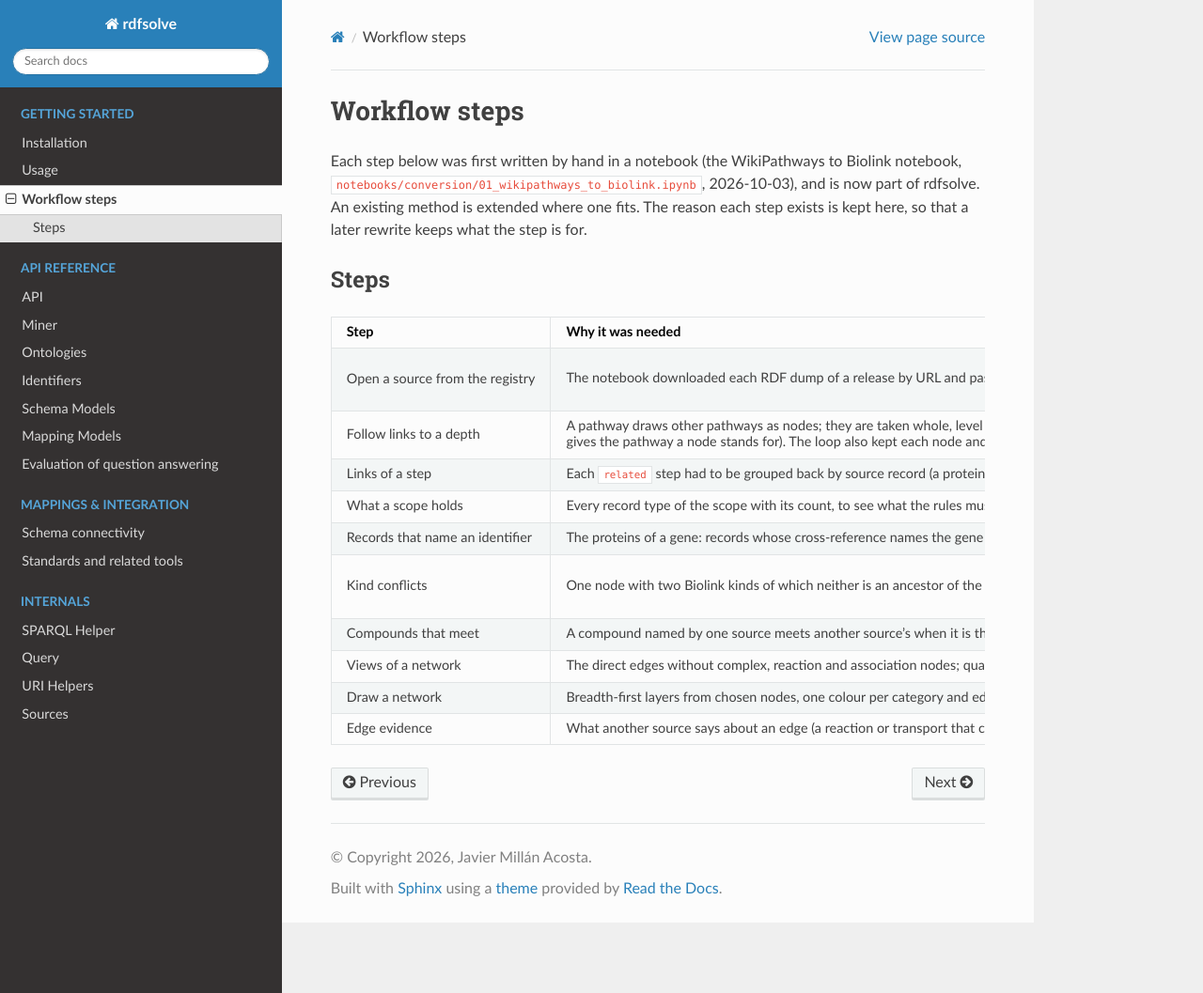
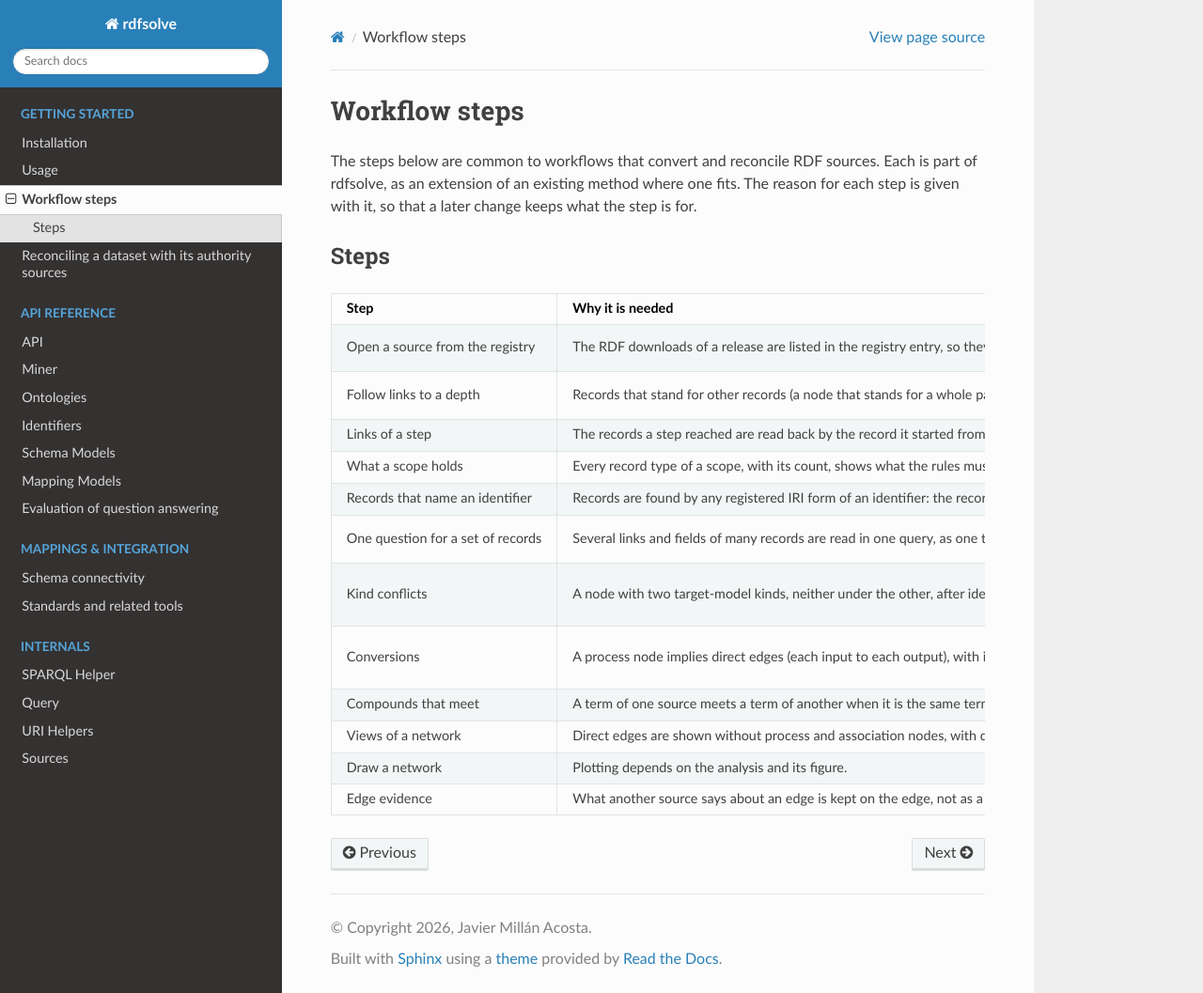
Before and after one commit to jmillanacosta/rdfsolve, a Sphinx documentation site: the page built from docs/source/workflow_steps.rst, in a window 1280 px wide and 1057 px high. Shown: the whole window at 94% size. Built offline with Sphinx 7.4.7 and the Read the Docs theme 3.1.0, drawn with Linux system fonts in a browser that asks for light colours.

Commit message:
Document reconciliation with authority sources and the workflow steps

```diff
--- a/docs/source/index.rst
+++ b/docs/source/index.rst
@@ -13,6 +13,7 @@
    installation
    usage
    workflow_steps
+   reconciliation
 
 .. toctree::
    :maxdepth: 2
--- a/docs/source/workflow_steps.rst
+++ b/docs/source/workflow_steps.rst
@@ -1,10 +1,9 @@
 Workflow steps
 ==============
 
-Each step below was first written by hand in a notebook (the WikiPathways to Biolink
-notebook, ``notebooks/conversion/01_wikipathways_to_biolink.ipynb``, 2026-10-03), and is now
-part of rdfsolve. An existing method is extended where one fits. The reason each
-step exists is kept here, so that a later rewrite keeps what the step is for.
+The steps below are common to workflows that convert and reconcile RDF sources. Each is
+part of rdfsolve, as an extension of an existing method where one fits. The reason for
+each step is given with it, so that a later change keeps what the step is for.
 
 Steps
 -----
@@ -14,56 +13,63 @@
    :widths: 22 39 39
 
    * - Step
-     - Why it was needed
+     - Why it is needed
      - Where in rdfsolve
    * - Open a source from the registry
-     - The notebook downloaded each RDF dump of a release by URL and passed the files to
-       ``Client.open``; the registry already lists the downloads.
+     - The RDF downloads of a release are listed in the registry entry, so they are not
+       given again by URL.
      - ``Client.open(..., data_file=<entry name>)``: the entry's RDF downloads are fetched
        once into ``$RDFSOLVE_DOWNLOADS/<name>`` and loaded together.
    * - Follow links to a depth
-     - A pathway draws other pathways as nodes; they are taken whole, level by level
-       (``Has version`` gives the pathway a node stands for). The loop also kept each
-       node and the record it stands for, which become identity pairs.
-     - ``Results.related(kind, via=[...], depth=n)``: *via* a path of links (``^name``
-       backwards); ``Results.links(via=)`` gives the pairs of one link.
+     - Records that stand for other records (a node that stands for a whole pathway, a
+       version of a record) are followed level by level; the pairs of a link become
+       identity pairs.
+     - ``Results.related(kind, via=[...], depth=n)``: *via* is a path of links (``^name``
+       is followed backwards), *kind* one class or one per link. ``Results.links(via=)``
+       gives the pairs of one link as a table.
    * - Links of a step
-     - Each ``related`` step had to be grouped back by source record (a protein's
-       activities, a reaction's sides); the evidence held it, unread.
-     - ``Results.links()``: source to targets, from the evidence.
+     - The records a step reached are read back by the record it started from.
+     - ``Results.links()``: a table of each start record and the records it reached; with
+       *via* naming a field, each record and its values.
    * - What a scope holds
-     - Every record type of the scope with its count, to see what the rules must cover.
-     - Existing: ``Results.related(via=, incoming=).types()``; ``related`` now takes a link
-       without a kind.
+     - Every record type of a scope, with its count, shows what the rules must cover.
+     - ``Results.related(via=, incoming=).types()``: ``related`` takes a link without a kind.
    * - Records that name an identifier
-     - The proteins of a gene: records whose cross-reference names the gene in any
-       registered IRI form (``rdfs:seeAlso`` in UniProt), also through the gene a
-       source links to the node (BridgeDb).
-     - ``Client.naming(identifiers, kind=, via=)``, returning each identifier's records.
+     - Records are found by any registered IRI form of an identifier: the record that is
+       the identifier, and the records whose cross-reference names it.
+     - ``Client.naming(identifiers, kind=, via=)``; ``links()`` gives each identifier its
+       records.
+   * - One question for a set of records
+     - Several links and fields of many records are read in one query, as one table,
+       instead of one query per step.
+     - ``Client.prepare_network(patterns, outputs=, values={role: results}, resolve=True)``
+       and ``Client.select(query).table()``. Plain class and field names are accepted.
    * - Kind conflicts
-     - One node with two Biolink kinds of which neither is an ancestor of the other
-       (protein and RNA), after the identity groups; decided by evidence, before the
-       graph is built.
+     - A node with two target-model kinds, neither under the other, after identity groups
+       are formed, is decided before the graph is built.
      - ``conversion.kind_conflicts(client, statements, biolink, same=)`` and
        ``conversion.keep_kinds(client, statements, biolink, kept=)``. Both are CONSTRUCTs run
-       with ``Client.construct(query, data=statements)``, recorded as named steps in the
-       client's session; each conflict is logged as a warning.
+       with ``Client.construct(query, data=statements)`` and recorded as named steps in the
+       client's session. Each conflict is logged as a warning.
+   * - Conversions
+     - A process node implies direct edges (each input to each output), with its catalysts
+       as qualifiers.
+     - ``conversion.derive_conversions(client, statements, biolink)``: a recorded CONSTRUCT
+       that states the target model's associations; ``derive_associations`` makes each
+       association an edge.
    * - Compounds that meet
-     - A compound named by one source meets another source's when it is the same term,
-       another form (acid or base, tautomer) or a more general term.
-     - ``Ontologies.meets(named, others)``: exact, form, narrower, or None; answers kept
+     - A term of one source meets a term of another when it is the same term, another form
+       of it, or a more general term.
+     - ``Ontologies.meets(named, others)``: exact, form, narrower, or None; answers are kept
        across calls.
    * - Views of a network
-     - The direct edges without complex, reaction and association nodes; qualifiers
-       shown with the predicate; nodes without edges left out unless an edge
-       attribute names them.
+     - Direct edges are shown without process and association nodes, with qualifiers next
+       to the predicate; nodes without edges are left out unless an edge attribute names
+       them.
      - ``PropertyGraph.to_networkx(without=, qualifiers=, keep=)``.
    * - Draw a network
-     - Breadth-first layers from chosen nodes, one colour per category and edge type
-       for the whole run, dotted edges of unknown type, edge attributes drawn to the
-       edge's middle, an image a browser can show.
-     - Stays in the notebook: plotting is simple enough not to wrap.
+     - Plotting depends on the analysis and its figure.
+     - Left to the workflow; not part of rdfsolve.
    * - Edge evidence
-     - What another source says about an edge (a reaction or transport that confirms
-       it) is kept on the edge, not as a new edge type.
-     - Edge attributes of the network, written by the step that checks them (no new API).
+     - What another source says about an edge is kept on the edge, not as a new edge type.
+     - Edge attributes of the network, written by the step that checks them.
```
Also changed, not shown: docs/source/reconciliation.rst (added, +290 -0 lines).
